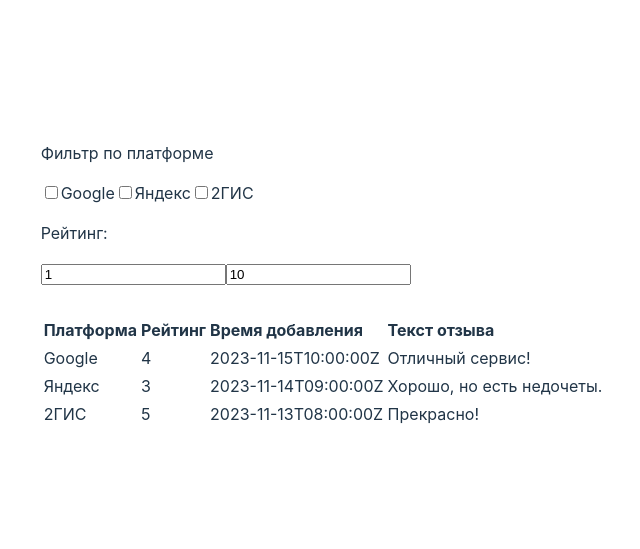
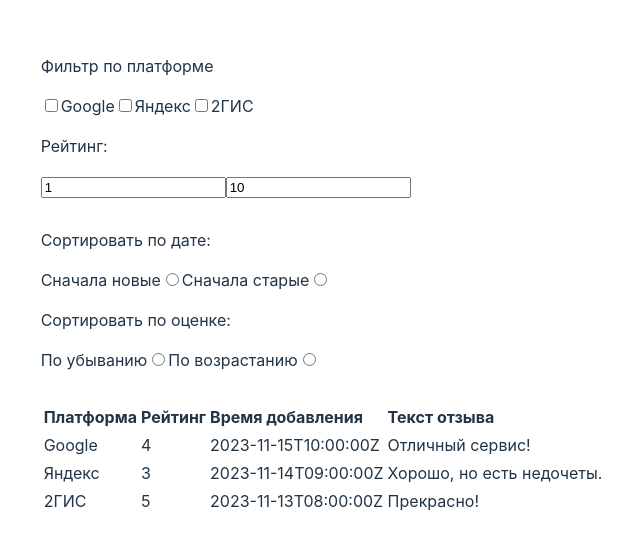
Before and after one commit to Malkey/habr-special, a React (Vite) app in the folder reviews/: page / in a window 1280 px wide. Shown: the part 123-672 px from the top of the page, without its empty margins (317-957 px from the left). Built offline with nearby package versions, Linux system fonts and the light colour scheme.

Commit message:
add sorting

```diff
--- a/reviews/src/components/App/App.jsx
+++ b/reviews/src/components/App/App.jsx
@@ -1,11 +1,13 @@
 import Table from '../Table/Table'
 import Filters from '../Filters/Filters'
+import Sorting from '../Sorting/Sorting'
 import './App.css'
 
 function App() {
   return (
     <>
       <Filters />
+      <Sorting />
       <Table />
     </>
   )
--- /dev/null
+++ b/reviews/src/components/Sorting/Sorting.jsx
@@ -0,0 +1,44 @@
+import { useCallback } from 'react';
+import { useDispatch } from 'react-redux'
+import { sortData } from '../../redux/actions';
+
+const Filters = () => {
+    const dispatch = useDispatch();
+
+    const handleChange = useCallback((e) => {
+        dispatch(sortData({
+            by: e.target.name,
+            order: e.target.value,
+        }));
+    }, [dispatch]);
+
+    return (
+        <div style={{ textAlign: 'left', marginBottom: '30px' }}>
+            <div>
+                <p>Сортировать по дате:</p>
+                <label>
+                    Сначала новые
+                    <input type="radio" name="date" value="desc" onChange={handleChange} />
+                </label>
+                <label>
+                    Сначала старые
+                    <input type="radio" name="date" value="asc" onChange={handleChange} />
+                </label>
+            </div>
+
+            <div>
+                <p>Сортировать по оценке:</p>
+                <label>
+                    По убыванию
+                    <input type="radio" name="rating" value="desc" onChange={handleChange} />
+                </label>
+                <label>
+                    По возрастанию
+                    <input type="radio" name="rating" value="asc" onChange={handleChange} />
+                </label>
+            </div>
+        </div>
+    );
+};
+
+export default Filters;
```
